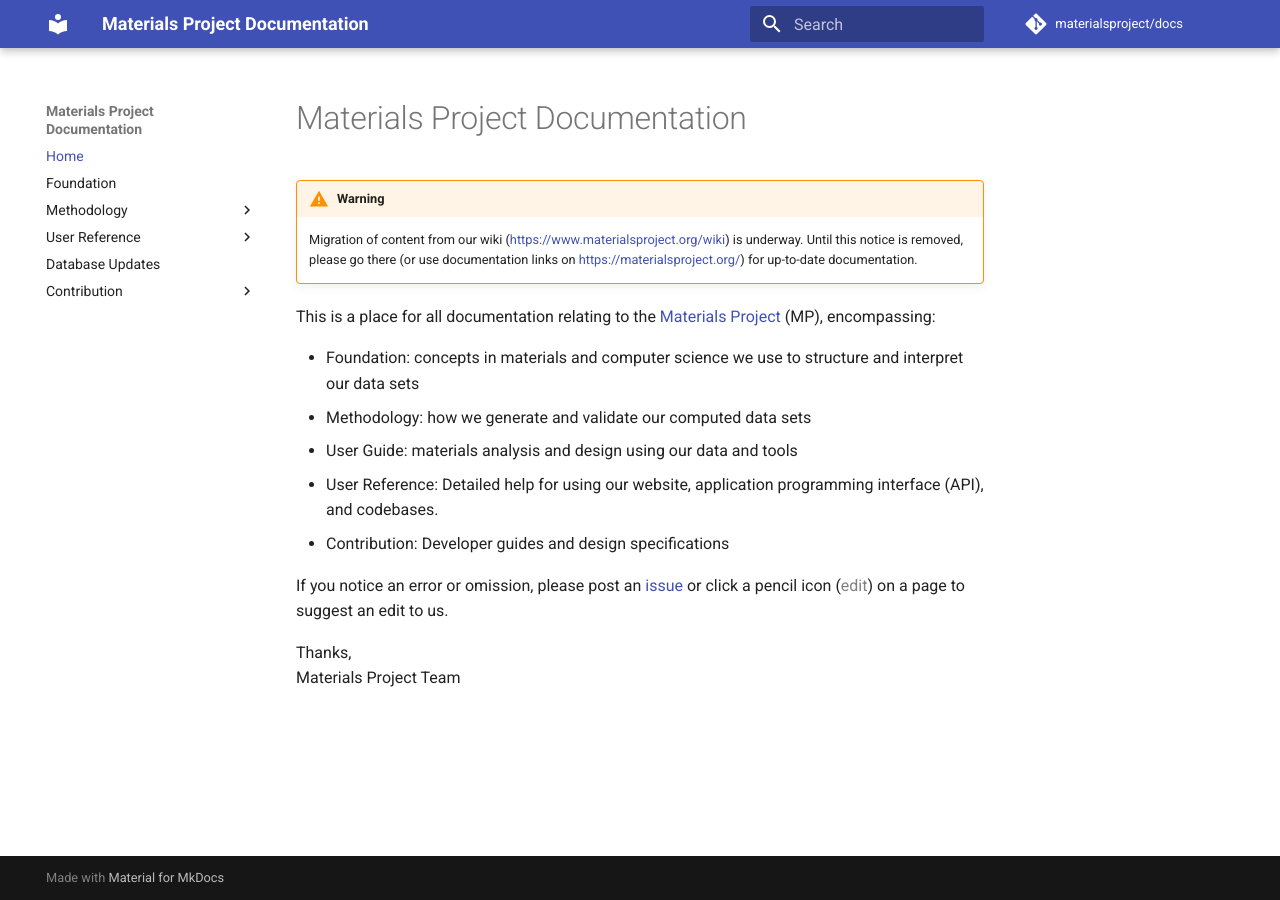
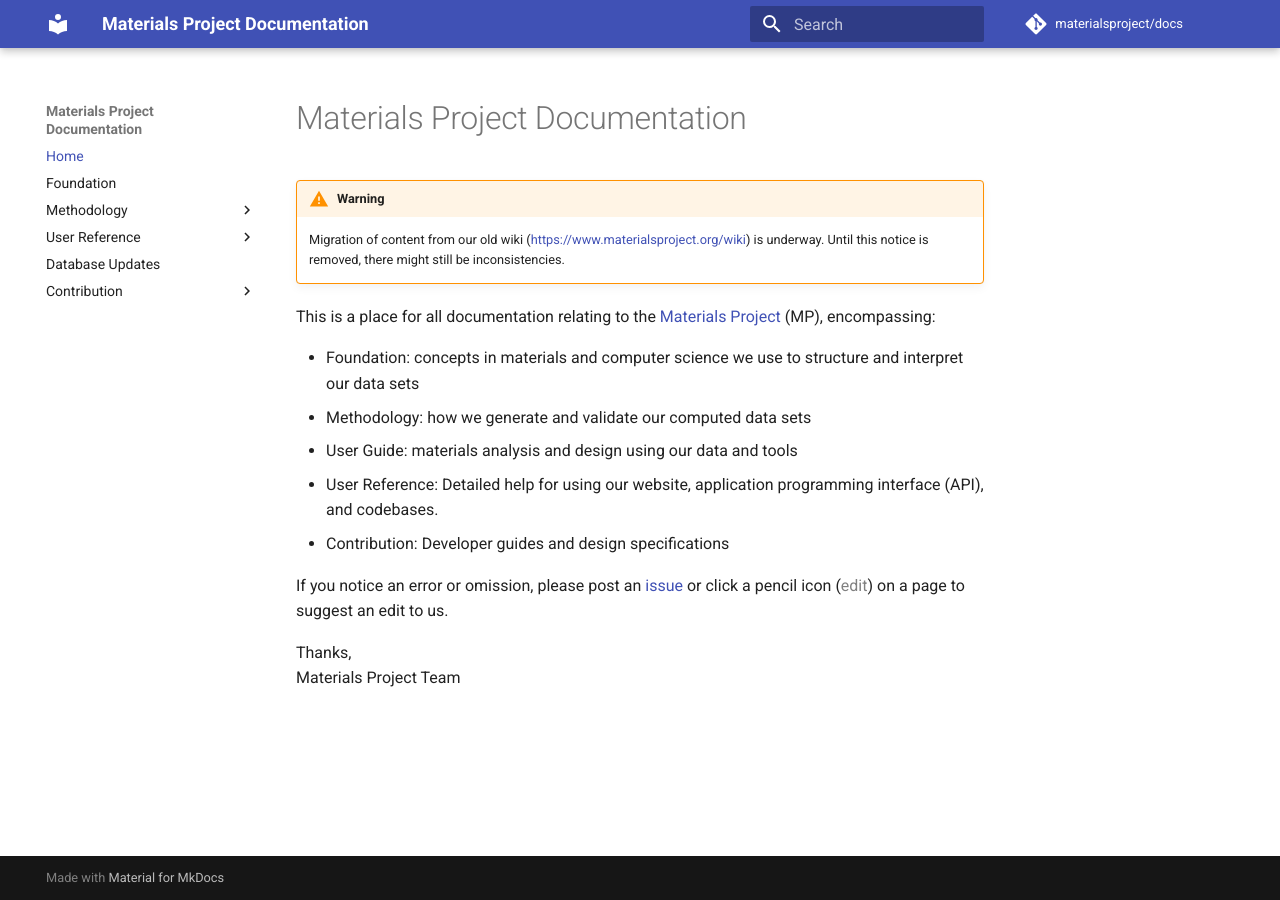
Before and after one commit to materialsproject/docs, an MkDocs documentation site: the page built from docs/index.md, in a window 1280 px wide. Built offline with MkDocs 1.6.1 and Material for MkDocs 9.7.7, drawn with Linux system fonts in a browser that asks for light colours; comment, search, counter and statistics services are not loaded.

Commit message:
Update warning message

```diff
--- a/docs/index.md
+++ b/docs/index.md
@@ -1,12 +1,10 @@
 # Materials Project Documentation
 
 !!! warning
-    Migration of content from our wiki
+    Migration of content from our old wiki
     ([https://www.materialsproject.org/wiki](
     https://www.materialsproject.org/wiki)) is underway. Until this notice is
-    removed, please go there (or use documentation links on
-    [https://materialsproject.org/](https://materialsproject.org/)) for
-    up-to-date documentation.
+    removed, there might still be inconsistencies.
 
 This is a place for all documentation relating to the
 [Materials Project](https://materialsproject.org) (MP), encompassing:
```
